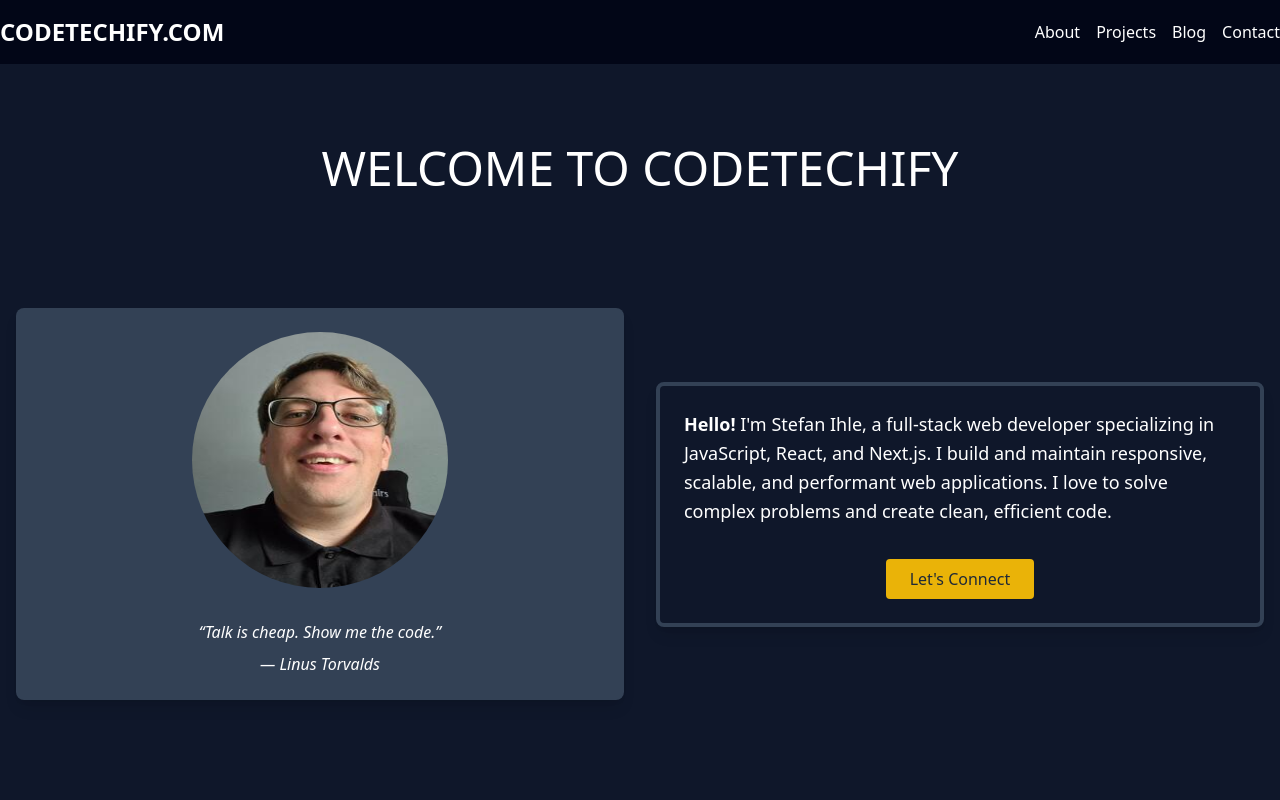
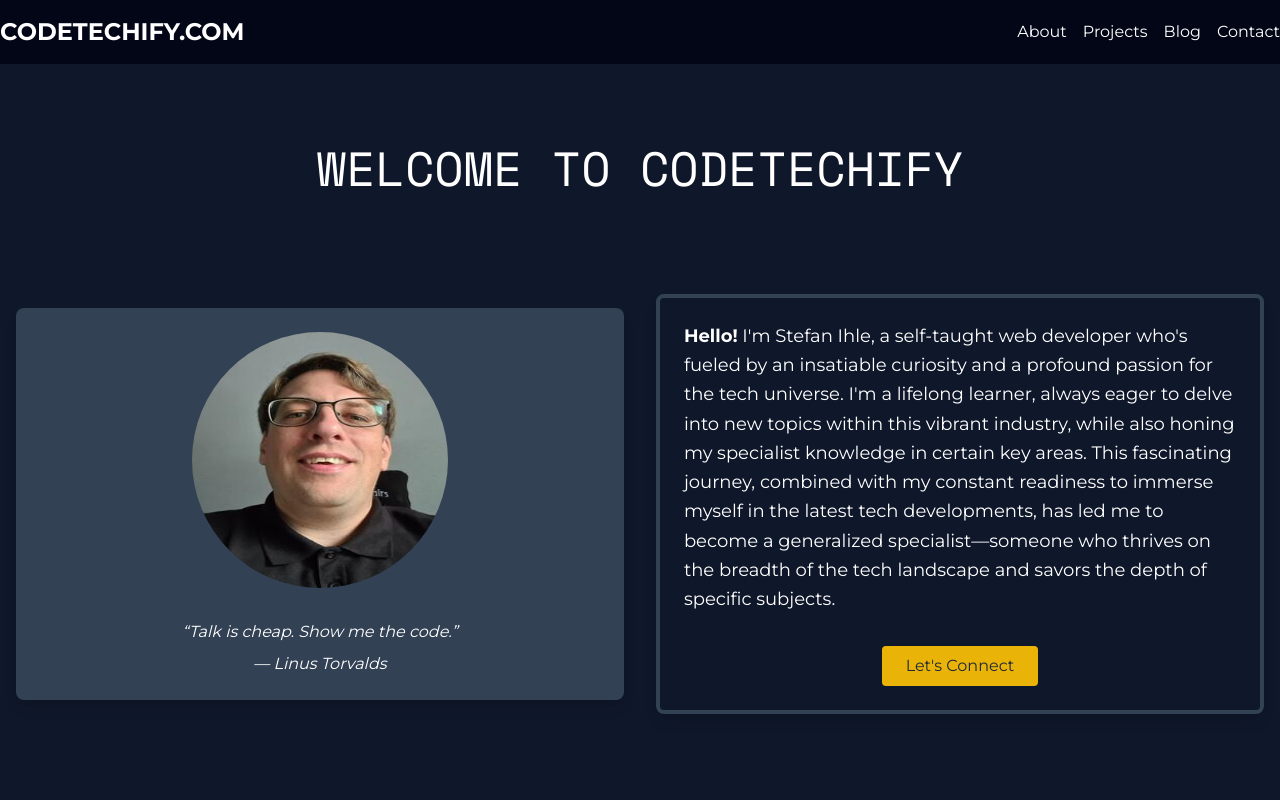
Before and after one commit to Consciously/con-codetechify-portfolio, a Next.js app: page / in a window 1280 px wide. Shown: the top 800 px of the page. Built offline with nearby package versions, Linux system fonts and the light colour scheme.

Commit message:
add schema for projects

```diff
--- a/package.json
+++ b/package.json
@@ -9,6 +9,7 @@
     "lint": "next lint"
   },
   "dependencies": {
+    "@portabletext/react": "^3.0.0",
     "@types/node": "20.1.4",
     "@types/react": "18.2.6",
     "@types/react-dom": "18.2.4",
--- a/src/app/(site)/layout.tsx
+++ b/src/app/(site)/layout.tsx
@@ -1,9 +1,16 @@
 import '../globals.css';
-import { Inter } from 'next/font/google';
+import { Montserrat, Space_Mono } from 'next/font/google';
 import Header from './components/Header';
 import Footer from './components/Footer';
 
-const inter = Inter({ subsets: ['latin'] });
+export const montserrat = Montserrat({
+	subsets: ['latin'],
+	weight: ['400', '700'],
+});
+export const spaceMono = Space_Mono({
+	subsets: ['latin'],
+	weight: ['400', '700'],
+});
 
 export const metadata = {
 	title: 'Create Next App',
@@ -17,7 +24,7 @@ export default function RootLayout({
 }) {
 	return (
 		<html lang='en'>
-			<body className='text-white bg-slate-700'>
+			<body className={`text-white bg-slate-700 ${montserrat.className}`}>
 				<Header />
 				<main>{children}</main>
 				<Footer />
--- a/src/app/(site)/page.tsx
+++ b/src/app/(site)/page.tsx
@@ -3,6 +3,7 @@ import SkillCard from './components/SkillCard';
 import ProjectCard from './components/ProjectCard';
 import BlogCard from './components/BlogCard';
 import profileImg from '@/public/images/me.jpg';
+import { spaceMono } from './layout';
 
 export default function Home() {
 	// Dummy Data
@@ -35,7 +36,9 @@ export default function Home() {
 			<section className='bg-slate-900 text-white py-20 md:h-screen'>
 				<div className='container mx-auto px-4 h-full'>
 					<div className='flex flex-col h-full justify-center'>
-						<h1 className='text-3xl md:text-5xl font-medium mb-8 uppercase text-center'>
+						<h1
+							className={`text-3xl md:text-5xl font-medium mb-8 uppercase text-center ${spaceMono.className}`}
+						>
 							Welcome to Codetechify
 						</h1>
 						<div className='flex flex-col md:flex-row h-full gap-x-8 justify-center items-center'>
@@ -53,10 +56,16 @@ export default function Home() {
 							<div className='w-full md:w-1/2 border-4 border-slate-700 p-6 rounded-lg shadow-lg mt-8 md:mt-0 text-center md:text-left flex flex-col justify-center'>
 								<p className='mb-4 text-lg leading-relaxed'>
 									<span className='font-semibold'>Hello!</span> I&apos;m Stefan
-									Ihle, a full-stack web developer specializing in JavaScript,
-									React, and Next.js. I build and maintain responsive, scalable,
-									and performant web applications. I love to solve complex
-									problems and create clean, efficient code.
+									Ihle, a self-taught web developer who&apos;s fueled by an
+									insatiable curiosity and a profound passion for the tech
+									universe. I&apos;m a lifelong learner, always eager to delve
+									into new topics within this vibrant industry, while also
+									honing my specialist knowledge in certain key areas. This
+									fascinating journey, combined with my constant readiness to
+									immerse myself in the latest tech developments, has led me to
+									become a generalized specialist—someone who thrives on the
+									breadth of the tech landscape and savors the depth of specific
+									subjects.
 								</p>
 								<button className='bg-yellow-500 text-gray-800 rounded px-6 py-2 mt-4 hover:bg-yellow-600 transition-colors self-center'>
 									Let&apos;s Connect
@@ -74,7 +83,9 @@ export default function Home() {
 				</div>
 			</section>
 			<section className='container mx-auto px-4 py-8'>
-				<h2 className='text-3xl text-center my-8'>Featured Projects</h2>
+				<h2 className={`text-3xl text-center my-8 ${spaceMono.className}`}>
+					Featured Projects
+				</h2>
 				<div className='grid grid-cols-1 md:grid-cols-2 lg:grid-cols-3 gap-4'>
 					{projects.map(project => (
 						<ProjectCard key={project.id} project={project} />
@@ -82,7 +93,9 @@ export default function Home() {
 				</div>
 			</section>
 			<section className='container mx-auto px-4 py-8'>
-				<h2 className='text-3xl text-center my-8'>Recent Blog Posts</h2>
+				<h2 className={`text-3xl text-center my-8 ${spaceMono.className}`}>
+					Recent Blog Posts
+				</h2>
 				<div className='grid grid-cols-1 md:grid-cols-2 lg:grid-cols-3 gap-4'>
 					{blogPosts.map(post => (
 						<BlogCard key={post.id} post={post} />
--- a/src/sanity/schemas/index.ts
+++ b/src/sanity/schemas/index.ts
@@ -1,3 +1,5 @@
-const schemas: any = []; // Delete any type
+import project from './projectSchema';
+
+const schemas: any = [project]; // Delete any type
 
 export default schemas;
```
Also changed, not shown: src/sanity/config/clientConfig.ts (added, +7 -0 lines), src/sanity/schemas/projectSchema.ts (added, +60 -0 lines), 1 other file (tests, documents, lock files or other folders).
